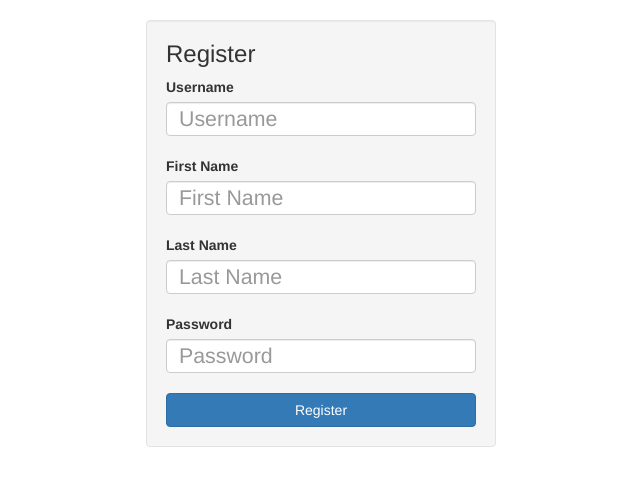
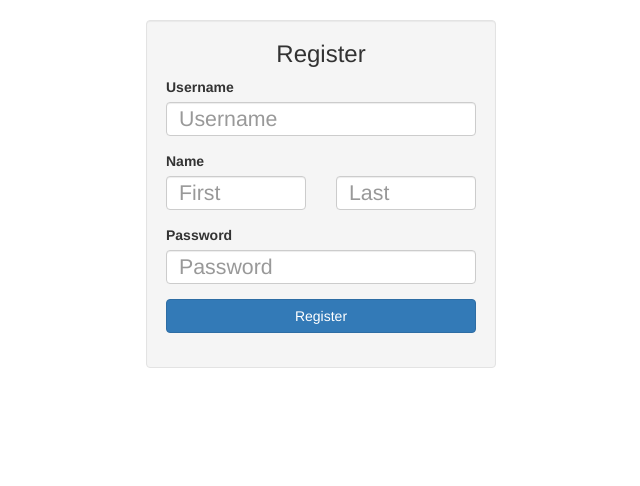
Before and after one commit to Dovisal1/dbproject, a Flask app: page /register in a window 1280 px wide. Shown: the part 52-538 px from the top of the page, without its empty margins (319-959 px from the left). Run offline with Flask 2, Linux system fonts and the light colour scheme; parts of the project's set-up code (start-up, migrations or seed data) failed here and were passed over; some libraries are stand-ins or nearby versions.

Commit message:
updates to the templates

```diff
--- a/app/templates/base.html
+++ b/app/templates/base.html
@@ -1,12 +1,23 @@
 <!-- Creates Title Along with Links to Each Page in Site -->
 
-{% extends "bootstrap/base.html" %}{% block title %} {% if title %} {{ title }} {% else %} PriCoSha {% endif %} {% endblock %} {% block styles %} {{ super() }}
+{% extends "bootstrap/base.html" %}
+
+{% block title %}
+    {% block btitle %}{% endblock %}
+{% endblock %}
+
+{% block styles %}
+{{ super() }}
 <style>
     .well {
         padding-top: 0px;
     }
 </style>
-{% block bstyles %}{% endblock %} {% endblock %} {% block navbar %}
+
+{% block bstyles %}{% endblock %}
+{% endblock %}
+
+{% block navbar %}
 <nav class="navbar navbar-default">
     <div class="container-fluid">
         <div class="navbar-header">
@@ -16,13 +27,13 @@
         <span class="icon-bar"></span>
         <span class="icon-bar"></span>
       </button>
-            <a class="navbar-brand" href="/">PriCoSha</a>
+            <a class="navbar-brand" href="/index">PriCoSha</a>
         </div>
 
         <!-- Collect the nav links, forms, and other content for toggling -->
         <div class="collapse navbar-collapse" id="bs-example-navbar-collapse-1">
             <ul class="nav navbar-nav">
-                <li class="{% if nav_active=='index'%}active{%endif%}"><a href="/index">Home</a></li>
+                <li class="{% if nav_active=='home'%}active{%endif%}"><a href="/home">Home</a></li>
                 <li class="{% if nav_active=='about'%}active{%endif%}"><a href="/about">About</a></li>
             </ul>
             <div class="col-sm-3 col-md-3">
@@ -39,7 +50,7 @@
                 {% if not authenticated %}
                 <li class="{% if nav_active=='login'%}active{%endif%}"><a href="/login">Login</a></li>
                 <li class="{% if nav_active=='register'%}active{%endif%}"><a href="/register">Register</a></li>
-                {%endif%} {% if authenticated %}
+                {% else %}
                 <li><a href="/logout">Logout</a></li>
                 {%endif%}
             </ul>
@@ -48,7 +59,9 @@
     </div>
     <!-- /.container-fluid -->
 </nav>
-{% endblock %} {% block content %}
+{% endblock %}
+
+{% block content %}
 <div class="container">
     {% block page_content %}{% endblock %}
 </div>
--- a/app/templates/register.html
+++ b/app/templates/register.html
@@ -1,29 +1,57 @@
- {% extends "base.html" %} {% set nav_active = "register" %} {% block title %}Register{% endblock %} {% block page_content %}
+
+ {% extends "base.html" %}
+
+ {% set nav_active = "register" %}
+
+ {% block btitle %}
+    Register
+{% endblock %}
+
+{% block bstyles %}
+<style>
+.form-control {
+    margin-left: 0px;
+    margin-right: 0px;
+}
+</style>
+{% endblock %}
+
+{% block page_content %}
 
 <div class="container col-sm-offset-4 col-sm-4">
 
     <div class="well">
-        <h3> Register </h3>
+        <h3 class="text-center"> Register </h3>
         <form action="/registerAuth" method="POST">
-            <label for="username">Username</label>
-            <input class="form-control" id="username" style="font-size:16pt" type="text" name="username" placeholder="Username" required/>
-            </br />
-            <label for="fname">First Name</label>
-            <input class="form-control" id="name" style="font-size:16pt" type="text" name="fname" placeholder="First Name" required/>
-            </br />
-            <label for="lname">Last Name</label>
-            <input class="form-control" id="lname" style="font-size:16pt" type="text" name="lname" placeholder="Last Name" required/>
-            </br />
-            <label for="password">Password</label>
-            <input class="form-control" id="password" style="font-size:16pt" type="password" name="password" placeholder="Password" required/>
-            </br />
-            <button type="submit" class="btn btn-block btn-primary">Register</button> {% if error %}
-            <div class="alert alert-danger fade in">
-                <strong>Error:</strong> {{error}}
+            <div class="form-group">
+                <label for="username">Username</label>
+                <input class="form-control" id="username" style="font-size:16pt" type="text" name="username" placeholder="Username" required/>
             </div>
-            {% endif %}
+            <div class="form-group">
+                <label>Name</label>
+                <div class="row">
+                    <div class="col-sm-6">
+                        <input class="form-control" id="name" style="font-size:16pt" type="text" name="fname" placeholder="First" required/>
+                    </div>
+                    <div class="col-sm-6">
+                        <input class="form-control" id="lname" style="font-size:16pt" type="text" name="lname" placeholder="Last" required/>
+                    </div>
+                </div>
+            </div>
+            <div class="form-group">
+                <label for="password">Password</label>
+                <input class="form-control" id="password" style="font-size:16pt" type="password" name="password" placeholder="Password" required/>
+            </div>
+            <div class="form-group">
+                <button type="submit" class="btn btn-block btn-primary">Register</button>
+            </div>
         </form>
     </div>
-
+    {% if error %}
+    <div class="alert alert-danger fade in">
+        <a href='#' class="close" data-dismiss="alert" aria-label="close">&times;</a>
+        <strong>Error:</strong> {{error}}
+    </div>
+    {% endif %}
 </div>
 {% endblock %}
```
Also changed, not shown: app/templates/about.html (+11 -1 lines), app/templates/home.html (+11 -1 lines), app/templates/index.html (+6 -2 lines), app/templates/login.html (+9 -6 lines).
